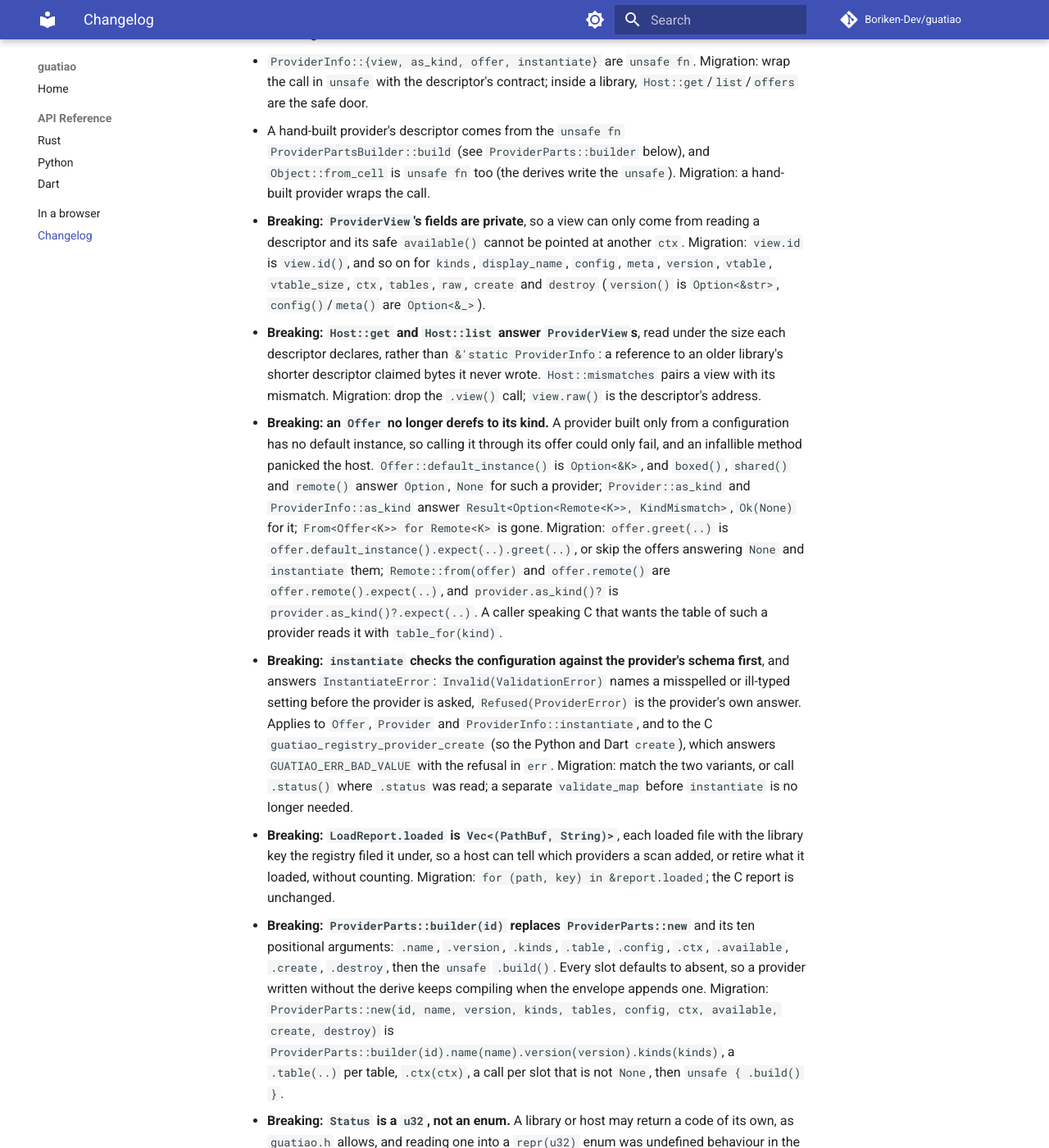
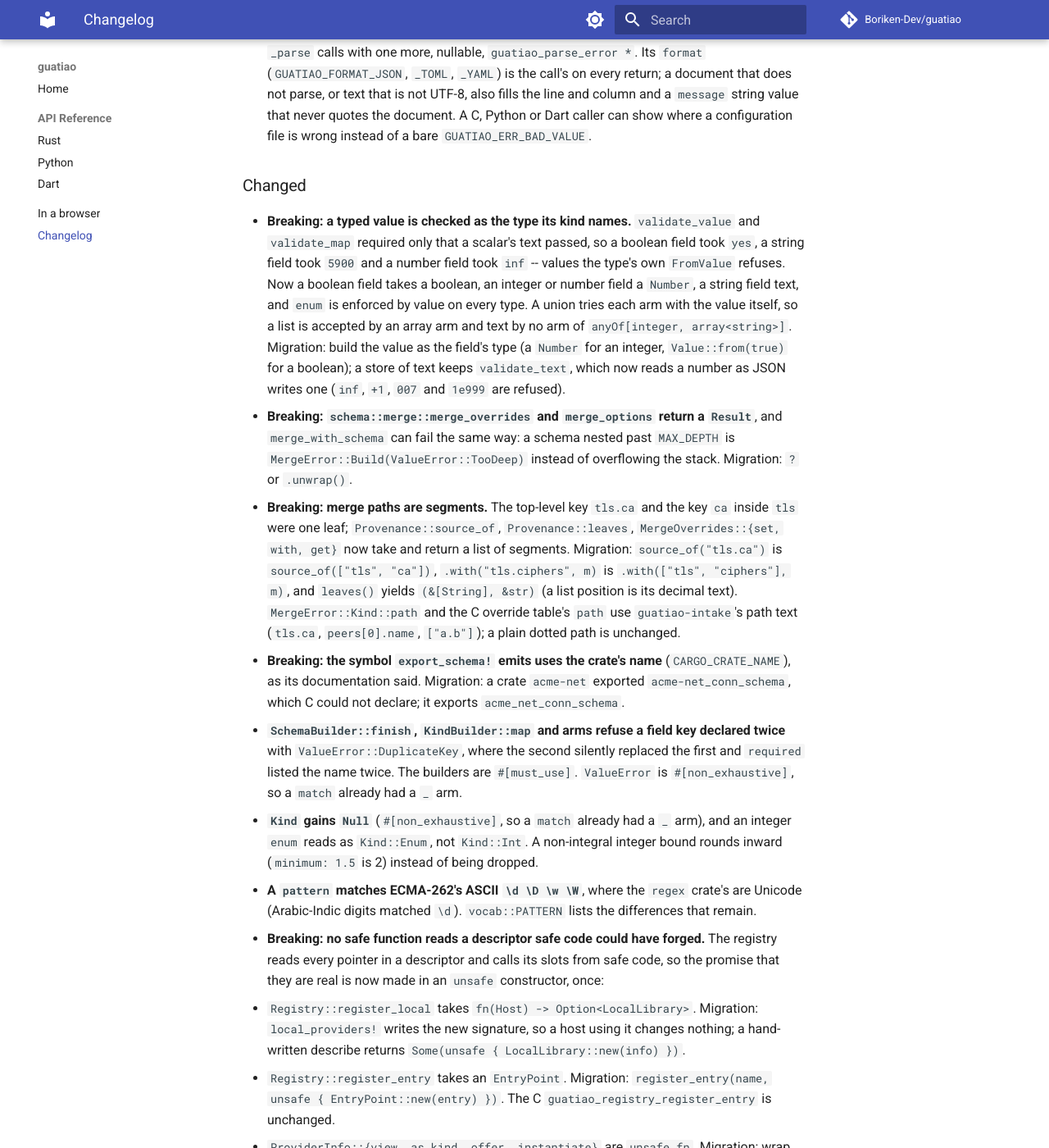
Before and after one commit to Boriken-Dev/guatiao, an MkDocs documentation site: the page built from docs/changelog.md, in a window 1280 px wide and 1400 px high, scrolled down 1942 px. Shown: the whole window at 82% size. Built offline with MkDocs 1.6.1 and Material for MkDocs 9.7.7, drawn with Linux system fonts in a browser that asks for light colours; comment, search, counter and statistics services are not loaded; some of the changed text lies outside the part shown.

Commit message:
docs: describe the validation, merge path and redact changes in the header and changelog
The shipped header lists bool_is_true, text_of and BOOL_WORDS with the
text grammar they implement, says a typed value is checked as the type
its kind names, describes the shapes the reader gives meaning to, and
documents redact, PATTERNS_ENFORCED and the segment form of merge paths.
The sentence that said finish refuses a key containing a dot and then
that it accepts one is replaced by what finish refuses now. The
changelog carries each break with its migration, and the public-api
snapshot and the C header follow the code.

```diff
--- a/CHANGELOG.md
+++ b/CHANGELOG.md
@@ -8,6 +8,27 @@
 ## [Unreleased]
 
 ### Added
+
+- **`schema::redact(schema, &value, placeholder)`** (and `redact_in`):
+  a copy of a value with every secret replaced -- each field whose schema
+  sets `x-sensitive` or `writeOnly`, at any depth, through maps, lists and
+  a variant's selected arm. What the schema does not describe is hidden
+  too.
+- **`schema::inline_refs`** (and `inline_refs_in`): a copy of a schema with
+  each local `$ref: "#/$defs/Name"` replaced by its definition, so the
+  documents a serde-based generator writes are read as they are. A cycle,
+  a remote reference or an undefined name stays as written and reads as a
+  kind to skip.
+- **The reader gives generator shapes their meaning.** `type: [T, "null"]`
+  and `anyOf: [X, null]` read as an optional `T`/`X`
+  (`FieldRef::is_nullable()`); `enum` of any type, a lone `const` and a
+  `oneOf` of `const`s read as `Kind::Enum`, `choices()` listing strings and
+  numbers; `Kind::Null` is `type: "null"`; a shape not read at all is
+  `Kind::Unknown`, never `Kind::Missing`.
+- **`schema::PATTERNS_ENFORCED`**: whether this build checks a `pattern`
+  (the `regex` feature). `vocab` gains `REF`, `DEFS` and `TYPE_NULL`, and
+  the C header their `GUATIAO_KEY_*` macros.
+- **`ValueError::DuplicateKey`**, the refusal of a field declared twice.
 
 - **`Text` and `Number` compare with `str`**, either way round
   (`text == "host"`, `"1.10" == number`); **`Text` is `Ord`** by its text,
@@ -66,6 +87,48 @@
   bare `GUATIAO_ERR_BAD_VALUE`.
 
 ### Changed
+
+- **Breaking: a typed value is checked as the type its kind names.**
+  `validate_value` and `validate_map` required only that a scalar's text
+  passed, so a boolean field took `yes`, a string field took `5900` and a
+  number field took `inf` -- values the type's own `FromValue` refuses.
+  Now a boolean field takes a boolean, an integer or number field a
+  `Number`, a string field text, and `enum` is enforced by value on every
+  type. A union tries each arm with the value itself, so a list is
+  accepted by an array arm and text by no arm of `anyOf[integer,
+  array<string>]`. Migration: build the value as the field's type (a
+  `Number` for an integer, `Value::from(true)` for a boolean); a store of
+  text keeps `validate_text`, which now reads a number as JSON writes one
+  (`inf`, `+1`, `007` and `1e999` are refused).
+- **Breaking: `schema::merge::merge_overrides` and `merge_options` return a
+  `Result`**, and `merge_with_schema` can fail the same way: a schema
+  nested past `MAX_DEPTH` is `MergeError::Build(ValueError::TooDeep)`
+  instead of overflowing the stack. Migration: `?` or `.unwrap()`.
+- **Breaking: merge paths are segments.** The top-level key `tls.ca` and
+  the key `ca` inside `tls` were one leaf; `Provenance::source_of`,
+  `Provenance::leaves`, `MergeOverrides::{set, with, get}` now take and
+  return a list of segments. Migration: `source_of("tls.ca")` is
+  `source_of(["tls", "ca"])`, `.with("tls.ciphers", m)` is
+  `.with(["tls", "ciphers"], m)`, and `leaves()` yields `(&[String], &str)`
+  (a list position is its decimal text). `MergeError::Kind::path` and the C
+  override table's `path` use `guatiao-intake`'s path text (`tls.ca`,
+  `peers[0].name`, `["a.b"]`); a plain dotted path is unchanged.
+- **Breaking: the symbol `export_schema!` emits uses the crate's name**
+  (`CARGO_CRATE_NAME`), as its documentation said. Migration: a crate
+  `acme-net` exported `acme-net_conn_schema`, which C could not declare;
+  it exports `acme_net_conn_schema`.
+- **`SchemaBuilder::finish`, `KindBuilder::map` and arms refuse a field key
+  declared twice** with `ValueError::DuplicateKey`, where the second
+  silently replaced the first and `required` listed the name twice. The
+  builders are `#[must_use]`. `ValueError` is `#[non_exhaustive]`, so a
+  `match` already had a `_` arm.
+- **`Kind` gains `Null`** (`#[non_exhaustive]`, so a `match` already had a
+  `_` arm), and an integer `enum` reads as `Kind::Enum`, not `Kind::Int`.
+  A non-integral integer bound rounds inward (`minimum: 1.5` is 2) instead
+  of being dropped.
+- **A `pattern` matches ECMA-262's ASCII `\d \D \w \W`**, where the `regex`
+  crate's are Unicode (Arabic-Indic digits matched `\d`). `vocab::PATTERN`
+  lists the differences that remain.
 
 - **Breaking: no safe function reads a descriptor safe code could have
   forged.** The registry reads every pointer in a descriptor and calls its
@@ -255,6 +318,11 @@
 
 ### Fixed
 
+- Merge provenance named the wrong layer when a later layer held an absent
+  value (it claimed a leaf it did not set) and after a `Simple`-mode
+  replace (the replaced subtree's leaves stayed attributed to the layer
+  that no longer held them; the root could not be forgotten).
+
 - **Every `guatiao` C function with an out-parameter writes it first.**
   The value constructors (`guatiao_value_null` to `_bytes`) and the
   registry's answers (`guatiao_registry_load_file`, `_register_entry`,
```
Also changed, not shown: crates/guatiao/AGENTS.md (+65 -13 lines), crates/guatiao/README.md (+1 -1 lines), 1 other file.
